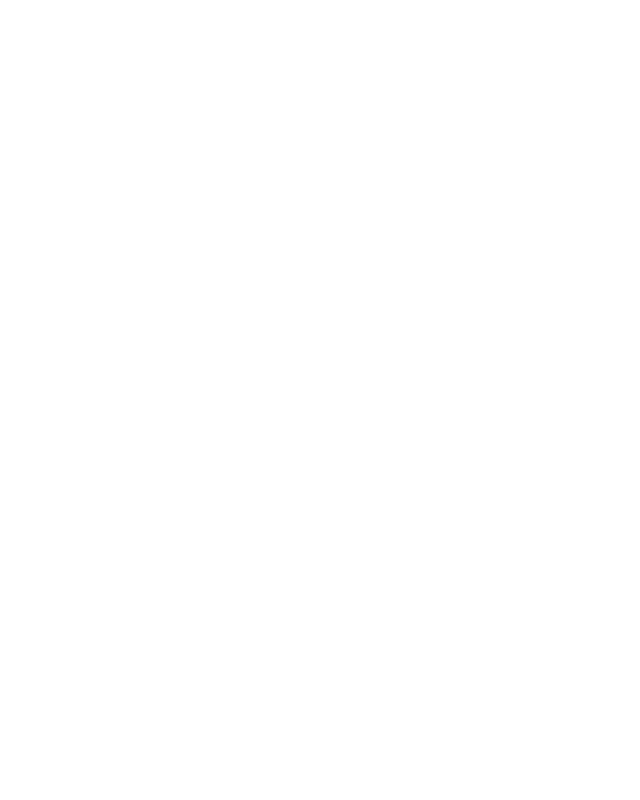
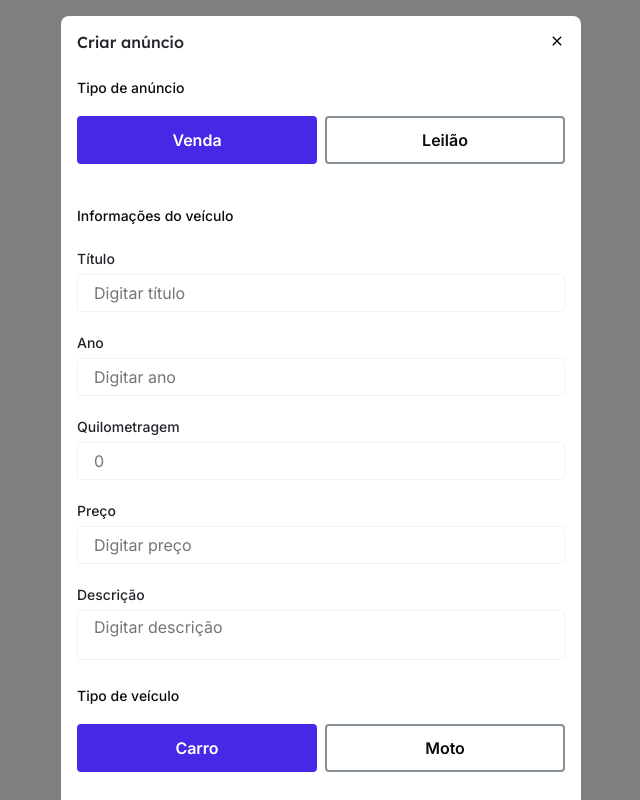
Before and after one commit to Motors-Shop-Grupo-16/motors-shop-front-end, a React (Vite) app: page / in a window 1280 px wide. Shown: the top 800 px of the page, without its empty margins (319-959 px from the left). Built offline with nearby package versions, Linux system fonts and the light colour scheme.

Commit message:
fix: fix modal styles

```diff
--- a/src/App.tsx
+++ b/src/App.tsx
@@ -1,3 +1,4 @@
+import CreateAnnouncementForm from "./components/CreateAnnouncementForm";
 import { GlobalStyle } from "./styles/global";
 import { ResetStyle } from "./styles/reset";
 
@@ -6,6 +7,7 @@
     <>
       <GlobalStyle />
       <ResetStyle />
+      <CreateAnnouncementForm />
     </>
   );
 }
--- a/src/components/CreateAnnouncementForm/index.tsx
+++ b/src/components/CreateAnnouncementForm/index.tsx
@@ -48,6 +48,33 @@
           error={errors.title?.message as string}
         />
 
+        <Input
+          label="Ano"
+          id="yaer"
+          placeholder="Digitar ano"
+          type="text"
+          {...register("year")}
+          error={errors.year?.message as string}
+        />
+
+        <Input
+          label="Quilometragem"
+          id="mileage"
+          placeholder="0"
+          type="text"
+          {...register("mileage")}
+          error={errors.mileage?.message as string}
+        />
+
+        <Input
+          label="Preço"
+          id="price"
+          placeholder="Digitar preço"
+          type="text"
+          {...register("price")}
+          error={errors.price?.message as string}
+        />
+
         <Textarea
           label="Descrição"
           id="description"
@@ -55,6 +82,19 @@
           {...register("description")}
           error={errors.description?.message as string}
         />
+
+        <div className="selectContainer">
+          <BodyText tag="p" style="body-2" weight="500" color="--color-grey0">
+            Tipo de veículo
+          </BodyText>
+          <Select id="typeVehicle" multiple {...register("typeVehicle")}>
+            <option value="car" selected>
+              Carro
+            </option>
+            <option value="motorcycle">Moto</option>
+          </Select>
+          <span>{errors.typeVehicle?.message as string}</span>
+        </div>
 
         <Input
           label="Imagem da capa"
--- a/src/components/CreateAnnouncementForm/style.ts
+++ b/src/components/CreateAnnouncementForm/style.ts
@@ -4,7 +4,7 @@
   display: flex;
   flex-direction: column;
   justify-content: center;
-  align-items: center;
+  align-items: flex-start;
   width: 100%;
   gap: 24px;
 
--- a/src/components/Input/style.ts
+++ b/src/components/Input/style.ts
@@ -5,6 +5,7 @@
   flex-direction: column;
   align-items: flex-start;
   justify-content: center;
+  width: 100%;
   gap: 8px;
 
   input {
--- a/src/components/Modal/style.ts
+++ b/src/components/Modal/style.ts
@@ -6,11 +6,12 @@
   justify-content: center;
   background-color: rgba(0, 0, 0, 0.5);
   width: 100%;
-  min-height: 100vh;
+  height: 100%;
+  overflow-x: scroll;
   padding: 16px;
-  position: fixed;
-  top: 0;
-  left: 0;
+  // position: fixed;
+  // top: 0;
+  // left: 0;
   z-index: 1;
 
   .modal {
--- a/src/components/Textarea/style.ts
+++ b/src/components/Textarea/style.ts
@@ -5,6 +5,7 @@
   flex-direction: column;
   align-items: flex-start;
   justify-content: center;
+  width: 100%;
   gap: 8px;
 
   textarea {
```
